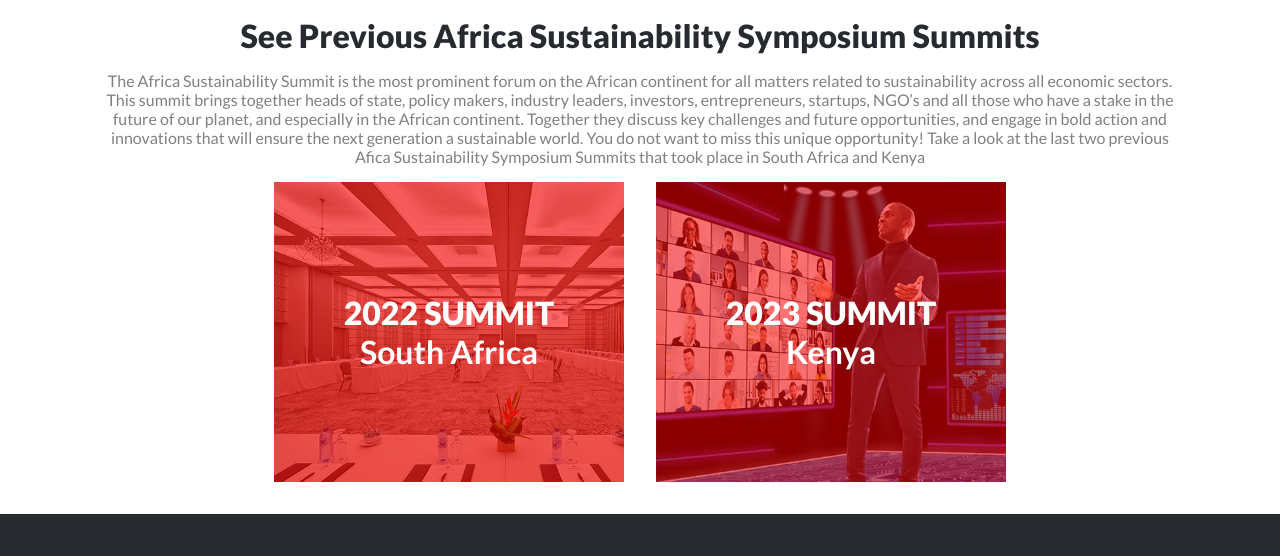
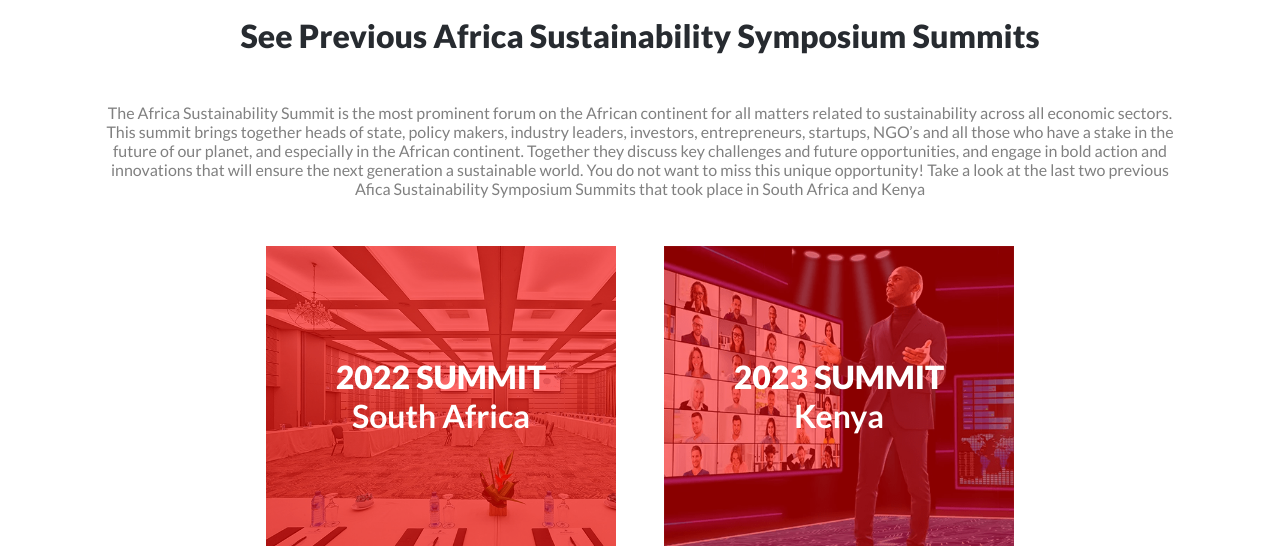
Before and after one commit to Titus-Kiplagat/capstone-project-htmlcss-js, a website: page pages/about.html in a window 1280 px wide. Shown: the part 1462-2018 px from the top of the page. Drawn offline with Linux system fonts and the light colour scheme.

Commit message:
Adjust the spacing between elements in summit events section

```diff
--- a/css/about.css
+++ b/css/about.css
@@ -308,10 +308,11 @@ a {
 
 /* summit event section */
 .summit-events-wrapper {
-  margin-bottom: 2rem;
+  margin-bottom: 3rem;
   display: flex;
   flex-direction: column;
   align-items: center;
+  gap: 2rem;
 }
 
 .summit-event-title {
@@ -333,7 +334,7 @@ a {
   display: flex;
   flex-direction: column;
   align-items: center;
-  gap: 2rem;
+  gap: 3rem;
 }
 
 .summit-event-link-one,
```
